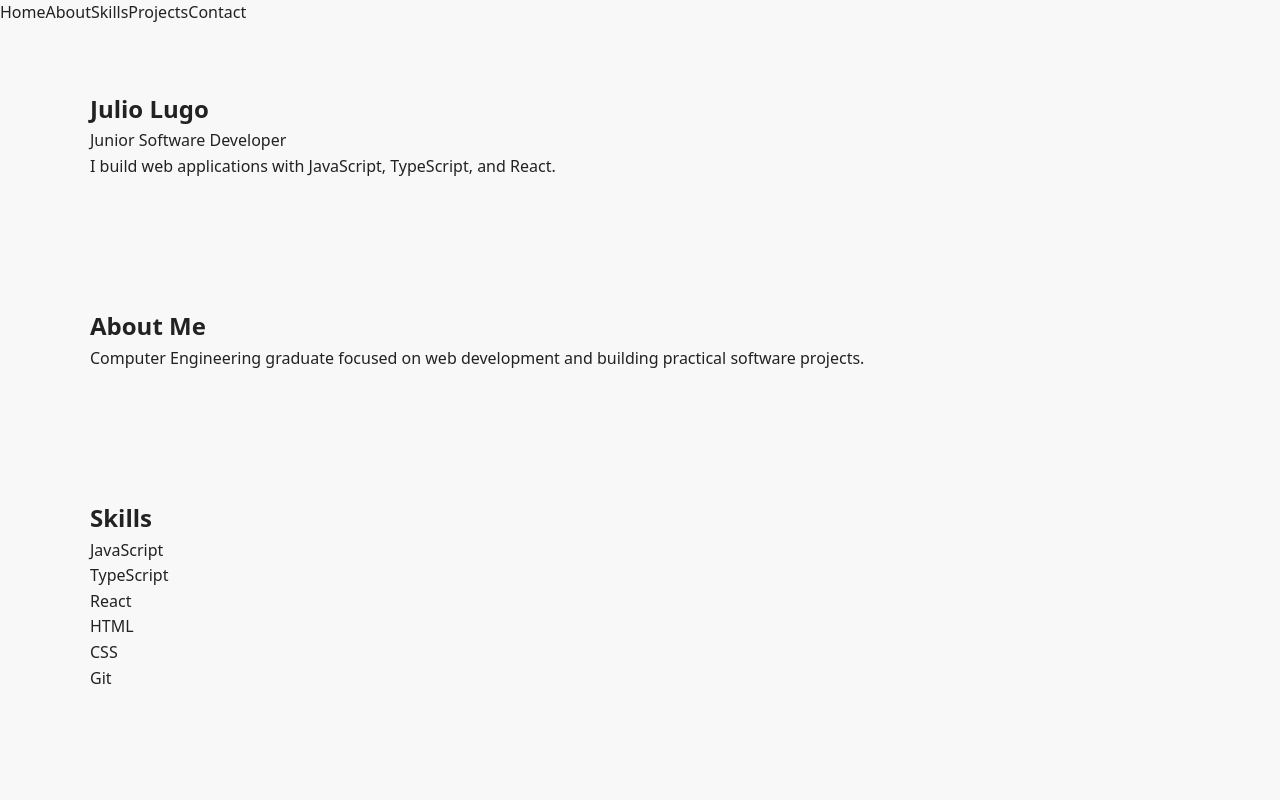
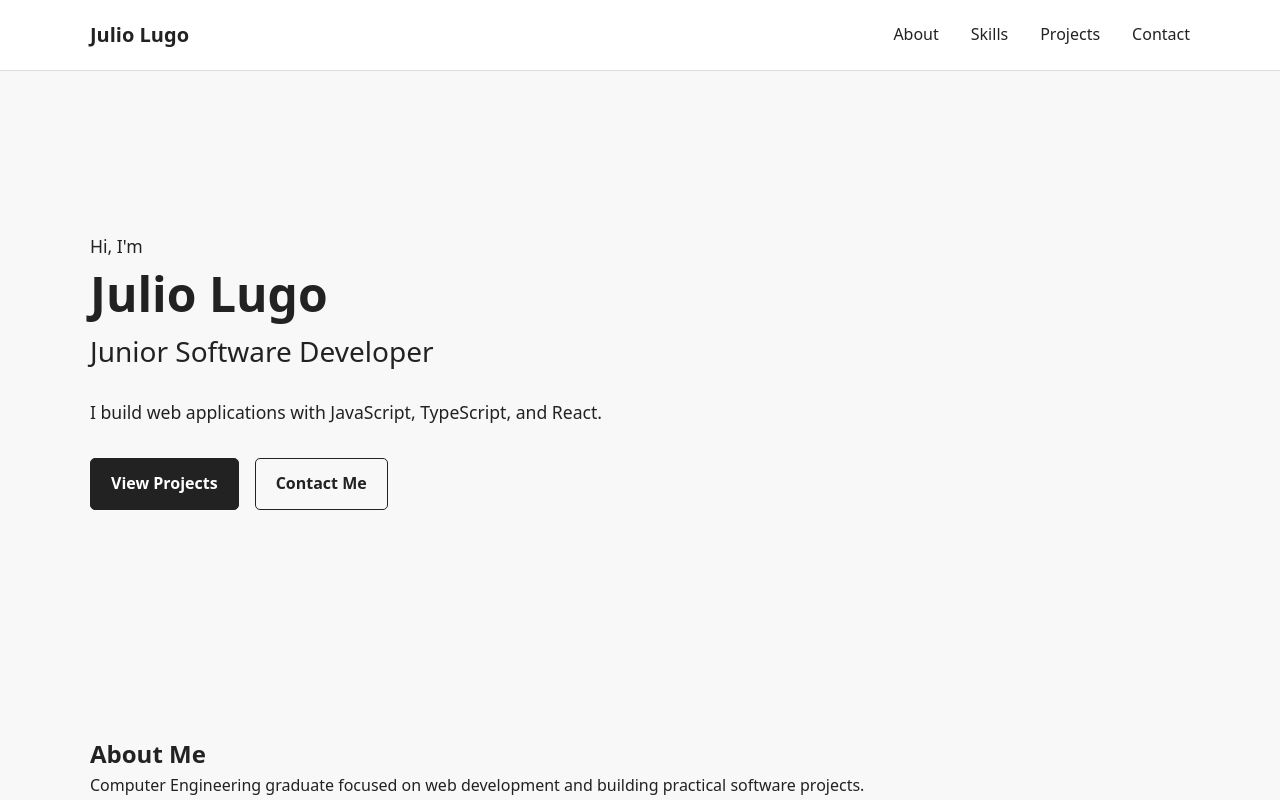
Before and after one commit to julioldv/portfolio, a React (Vite) app: page / in a window 1280 px wide. Shown: the top 800 px of the page. Built offline with nearby package versions, Linux system fonts and the light colour scheme.

Commit message:
style: add navbar and hero section styles

```diff
--- a/index.html
+++ b/index.html
@@ -3,7 +3,7 @@
   <head>
     <meta charset="UTF-8" />
     <meta name="viewport" content="width=device-width, initial-scale=1.0" />
-    <title>portfolio</title>
+    <title> Julio Lugo Portfolio</title>
   </head>
   <body>
     <div id="root"></div>
--- a/src/App.tsx
+++ b/src/App.tsx
@@ -1,23 +1,50 @@
 function App() {
   return (
     <>
-      <header>
-        <nav>
-          <a href="#home">Home</a>
-          <a href="#about">About</a>
-          <a href="#skills">Skills</a>
-          <a href="#projects">Projects</a>
-          <a href="#contact">Contact</a>
+      <header className="site-header">
+        <nav className="navbar">
+          <a className="logo" href="#home">
+            Julio Lugo
+          </a>
+
+          <ul className="nav-links">
+            <li>
+              <a href="#about">About</a>
+            </li>
+            <li>
+              <a href="#skills">Skills</a>
+            </li>
+            <li>
+              <a href="#projects">Projects</a>
+            </li>
+            <li>
+              <a href="#contact">Contact</a>
+            </li>
+          </ul>
         </nav>
       </header>
 
       <main>
-        <section id="home">
+        <section id="home" className="hero">
+          <p className="hero-intro">Hi, I'm</p>
+
           <h1>Julio Lugo</h1>
-          <p>Junior Software Developer</p>
-          <p>
+
+          <h2>Junior Software Developer</h2>
+
+          <p className="hero-description">
             I build web applications with JavaScript, TypeScript, and React.
           </p>
+
+          <div className="hero-actions">
+            <a className="button primary-button" href="#projects">
+              View Projects
+            </a>
+
+            <a className="button secondary-button" href="#contact">
+              Contact Me
+            </a>
+          </div>
         </section>
 
         <section id="about">
--- a/src/index.css
+++ b/src/index.css
@@ -1,3 +1,6 @@
+
+/* GLOBAL STYLES */
+
 * {
   box-sizing: border-box;
   margin: 0;
@@ -44,3 +47,101 @@ main {
 section {
   padding-block: 4rem;
 }
+
+/* NAVBAR STYLES */
+
+.site-header {
+  background-color: #fff;
+  border-bottom: 1px solid #ddd;
+}
+
+.navbar {
+  width: 90%;
+  max-width: 1100px;
+  margin-inline: auto;
+  min-height: 70px;
+
+  display: flex;
+  align-items: center;
+  justify-content: space-between;
+}
+
+.logo {
+  font-size: 1.25rem;
+  font-weight: 700;
+}
+
+.nav-links {
+  display: flex;
+  gap: 2rem;
+}
+
+.nav-links a {
+  font-weight: 500;
+}
+
+.nav-links a:hover {
+  text-decoration: underline;
+}
+
+/* HERO STYLES */
+
+.hero {
+  min-height: 75vh;
+
+  display: flex;
+  flex-direction: column;
+  justify-content: center;
+  align-items: flex-start;
+}
+
+.hero-intro {
+  margin-bottom: 0.5rem;
+  font-size: 1.1rem;
+}
+
+.hero h1 {
+  font-size: 3rem;
+  line-height: 1.1;
+}
+
+.hero h2 {
+  margin-top: 0.5rem;
+  font-size: 1.75rem;
+  font-weight: 500;
+}
+
+.hero-description {
+  max-width: 600px;
+  margin-top: 1.5rem;
+  font-size: 1.1rem;
+}
+
+.hero-actions {
+  display: flex;
+  gap: 1rem;
+  margin-top: 2rem;
+}
+
+/* REUSABLE BUTTON STYLES */
+
+.button {
+  display: inline-block;
+  padding: 0.75rem 1.25rem;
+  border: 1px solid #222;
+  border-radius: 5px;
+  font-weight: 600;
+}
+
+.primary-button {
+  background-color: #222;
+  color: #fff;
+}
+
+.secondary-button {
+  background-color: transparent;
+}
+
+.button:hover {
+  opacity: 0.85;
+}
```
